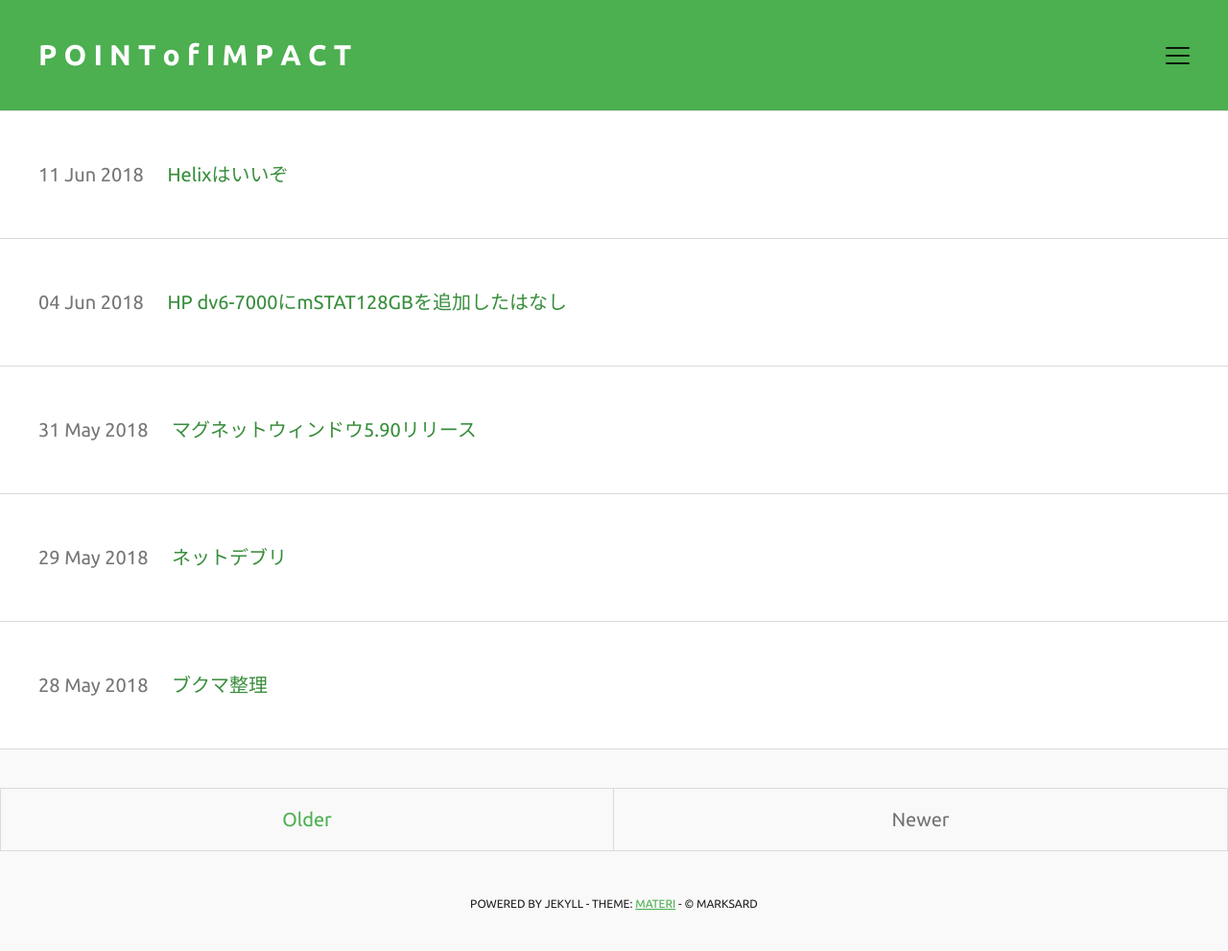
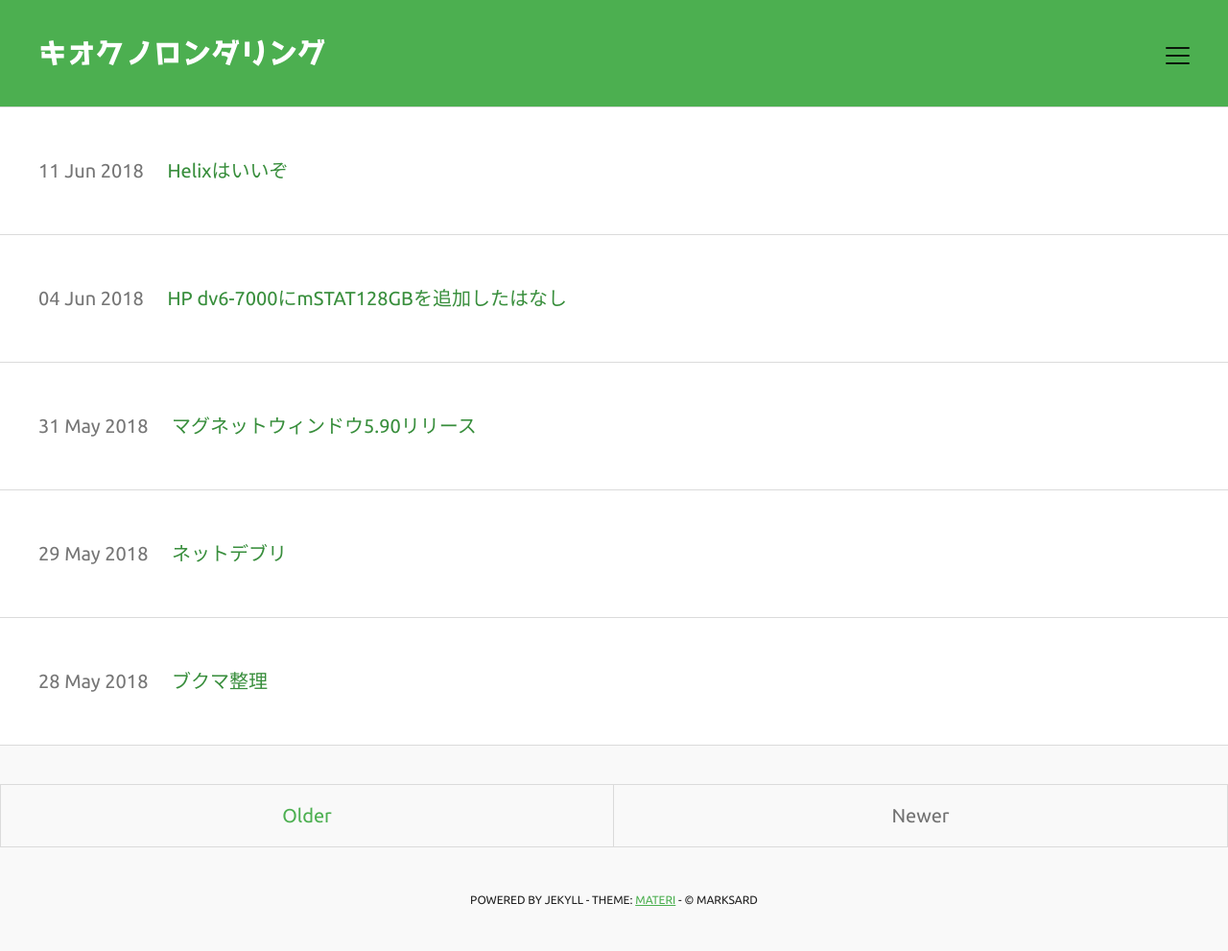
Before and after one commit to marksard/marksard.github.io, a Jekyll site: the page built from index.html, in a window 1280 px wide. Shown: the whole page at 96% size. Built offline with Jekyll 4.4.1, drawn with Linux system fonts in a browser that asks for light colours; the list of posts is cut into pages by our own code.

Commit message:
[add]title font change

```diff
--- a/_config.yml
+++ b/_config.yml
@@ -1,5 +1,5 @@
 # Title of your blog; shows in the header
-name: "P O I N T o f I M P A C T"
+name: "キオクノロンダリング"
 
 # Description of your content (will only be used on Google Search)
 description: "marksard, 3rdproject, magnetwindow"
--- a/_layouts/default.html
+++ b/_layouts/default.html
@@ -27,6 +27,15 @@
       {% include link_default.html %}
     {% endif %}
 
+    <style type="text/css">
+      @font-face {
+        font-family: "lightnovelpop";
+        src: url("{{ site.url }}{{ site.baseurl }}/fonts/lightnovelpop.woff")  format('woff');
+      }
+      .headerspecialfonts {
+        font-family: "lightnovelpop";
+      }
+    </style>
   </head>
 
   <body>
@@ -87,7 +96,7 @@
 
       <header>
         <div class="h-wrap">
-          <h1 class="title"><a href="{{ site.baseurl | split:'/' | join:'/' | append:'/'  }}" title="Back to Homepage">{{ site.name }}</a></h1>
+          <h1 class="headerspecialfonts title "><a href="{{ site.baseurl | split:'/' | join:'/' | append:'/'  }}" title="Back to Homepage">{{ site.name }}</a></h1>
           <a class="menu-icon" title="Open Bio"><span class="lines"></span></a>
         </div>
       </header>
```
Also changed, not shown: fonts/lightnovelpop.woff (added). Lines whose indentation alone changed are shown as unchanged.
